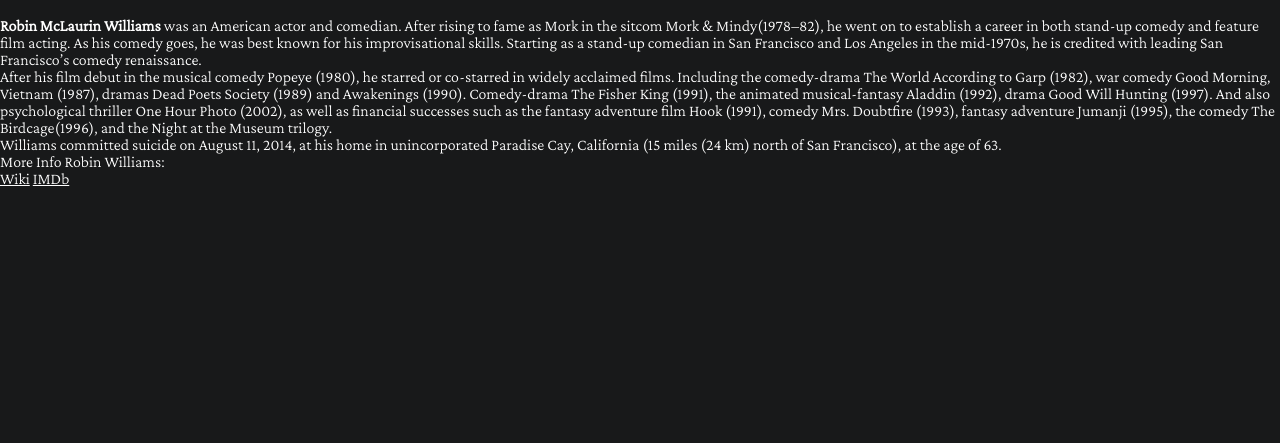
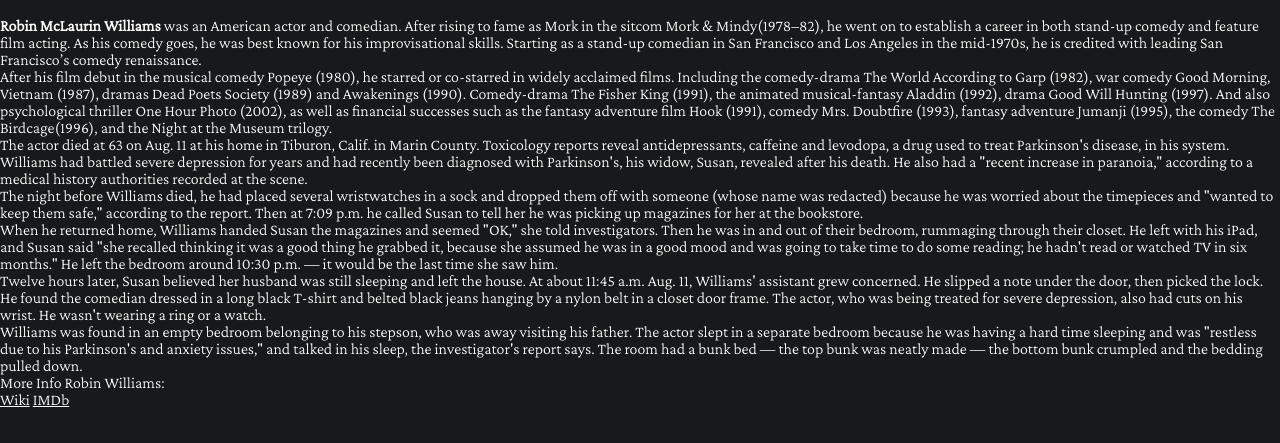
Before and after one commit to KatrinaIT/tribute_page, a plain HTML site: page index.html in a window 1280 px wide. Shown: the part 289-732 px from the top of the page. Drawn offline with nearby package versions, Linux system fonts and the light colour scheme.

Commit message:
Update index.html
Additional info added to paragraphes.

```diff
--- a/index.html
+++ b/index.html
@@ -21,7 +21,17 @@
     <p>
       <b>Robin McLaurin Williams</b> was an American actor and comedian. After rising to fame as Mork in the sitcom Mork & Mindy(1978–82), he went on to establish a career in both stand-up comedy and feature film acting. As his comedy goes, he was best known for his improvisational skills. Starting as a stand-up comedian in San Francisco and Los Angeles in the mid-1970s, he is credited with leading San Francisco’s comedy renaissance.</p>
     <p>After his film debut in the musical comedy Popeye (1980), he starred or co-starred in widely acclaimed films. Including the comedy-drama The World According to Garp (1982), war comedy Good Morning, Vietnam (1987), dramas Dead Poets Society (1989) and Awakenings (1990). Comedy-drama The Fisher King (1991), the animated musical-fantasy Aladdin (1992), drama Good Will Hunting (1997). And also psychological thriller One Hour Photo (2002), as well as financial successes such as the fantasy adventure film Hook (1991), comedy Mrs. Doubtfire (1993), fantasy adventure Jumanji (1995), the comedy The Birdcage(1996), and the Night at the Museum trilogy.</p>
-    <p>Williams committed suicide on August 11, 2014, at his home in unincorporated Paradise Cay, California (15 miles (24 km) north of San Francisco), at the age of 63.</p>
+
+    <p>The actor died at 63 on Aug. 11 at his home in Tiburon, Calif. in Marin County. Toxicology reports reveal antidepressants, caffeine and levodopa, a drug used to treat Parkinson's disease, in his system. Williams had battled severe depression for years and had recently been diagnosed with Parkinson's, his widow, Susan, revealed after his death. He also had a "recent increase in paranoia," according to a medical history authorities recorded at the scene.</p>
+
+    <p>The night before Williams died, he had placed several wristwatches in a sock and dropped them off with someone (whose name was redacted) because he was worried about the timepieces and "wanted to keep them safe," according to the report. Then at 7:09 p.m. he called Susan to tell her he was picking up magazines for her at the bookstore.</p>
+
+    <p>When he returned home, Williams handed Susan the magazines and seemed "OK," she told investigators. Then he was in and out of their bedroom, rummaging through their closet. He left with his iPad, and Susan said "she recalled thinking it was a good thing he grabbed it, because she assumed he was in a good mood and was going to take time to do some reading; he hadn't read or watched TV in six months." He left the bedroom around 10:30 p.m. — it would be the last time she saw him.</p>
+
+    <p>Twelve hours later, Susan believed her husband was still sleeping and left the house. At about 11:45 a.m. Aug. 11, Williams' assistant grew concerned. He slipped a note under the door, then picked the lock. He found the comedian dressed in a long black T-shirt and belted black jeans hanging by a nylon belt in a closet door frame. The actor, who was being treated for severe depression, also had cuts on his wrist. He wasn't wearing a ring or a watch.</p>
+
+    <p>Williams was found in an empty bedroom belonging to his stepson, who was away visiting his father. The actor slept in a separate bedroom because he was having a hard time sleeping and was "restless due to his Parkinson's and anxiety issues," and talked in his sleep, the investigator's report says. The room had a bunk bed — the top bunk was neatly made — the bottom bunk crumpled and the bedding pulled down.</p>
+
     <p>More Info Robin Williams:</p>
     <a href="https://www.imdb.com/name/nm0000245/" id="tribute-link" target="_blank">Wiki</a>
     <a href="https://en.wikipedia.org/wiki/Robin_Williams" id="tribute-link" target="_blank">IMDb</a>
```
